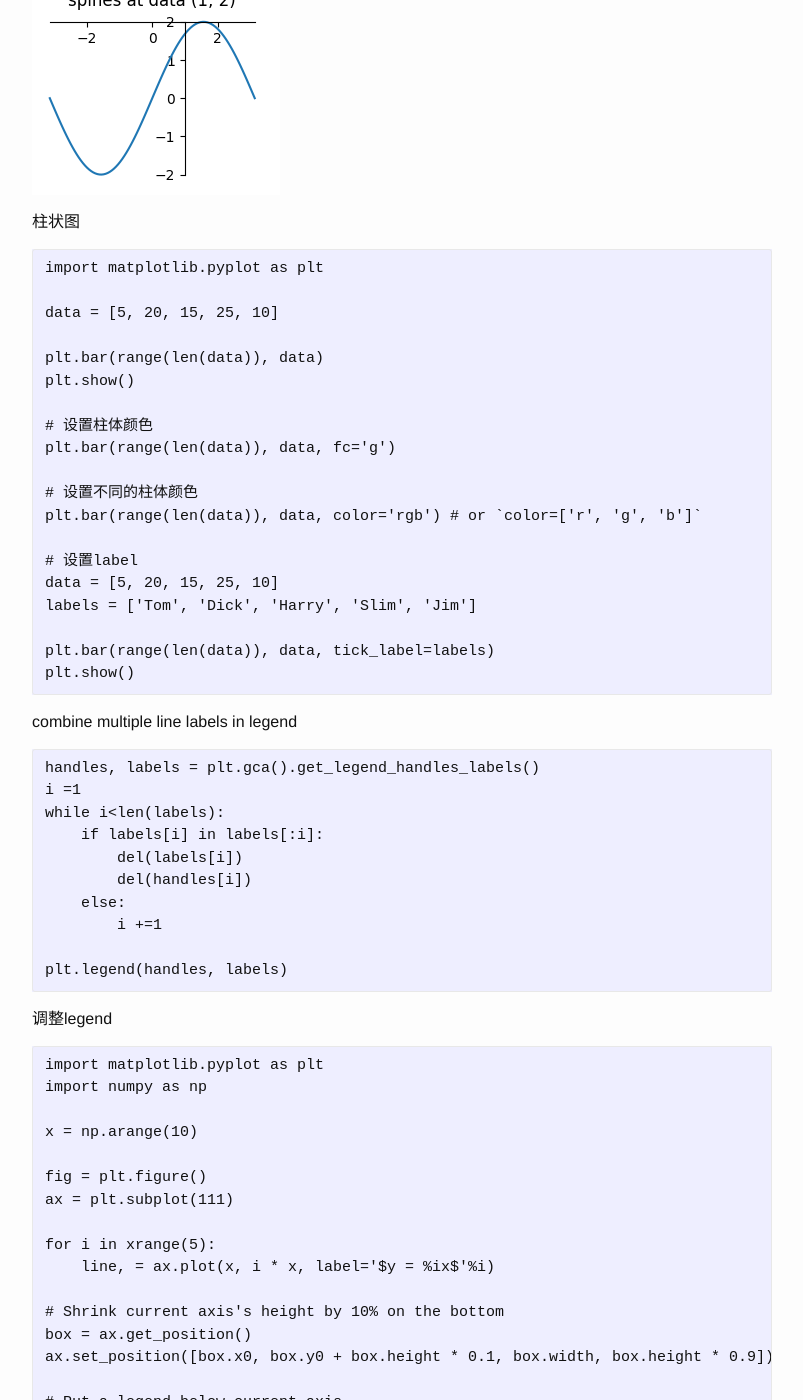
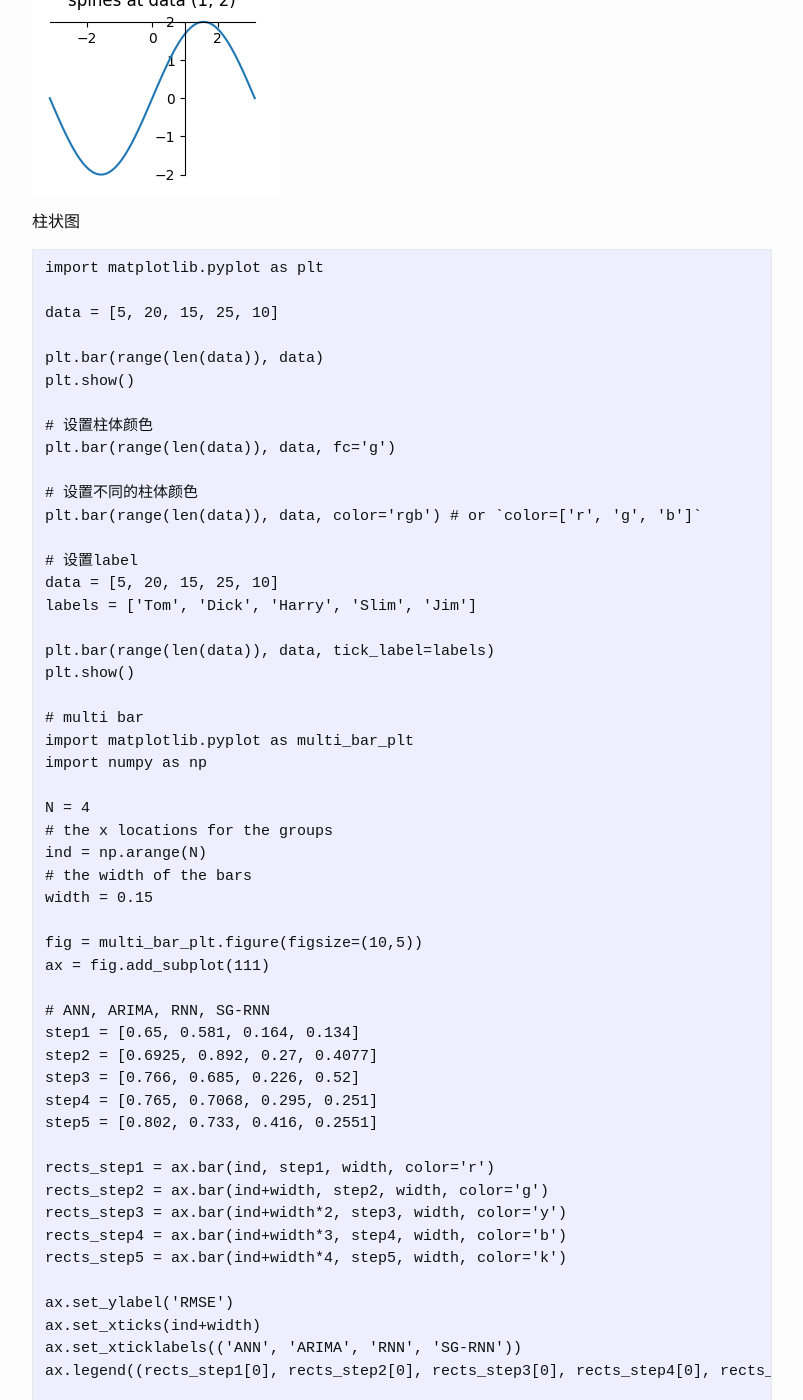
Before and after one commit to josephstalin117/josephstalin117.github.io, a Jekyll site: the page built from _posts/2018-6-24-Matplotlib.markdown, in a window 1280 px wide and 1400 px high, scrolled down 3563 px. Shown: the whole window, without its empty margins (238-1041 px from the left). Built offline with Jekyll 4.4.1, drawn with Linux system fonts in a browser that asks for light colours; some of the changed text lies outside the part shown.

Commit message:
edit matplotlib multi bars

````diff
--- a/_posts/2018-6-24-Matplotlib.markdown
+++ b/_posts/2018-6-24-Matplotlib.markdown
@@ -165,6 +165,40 @@ labels = ['Tom', 'Dick', 'Harry', 'Slim', 'Jim']
 
 plt.bar(range(len(data)), data, tick_label=labels)
 plt.show()
+
+# multi bar
+import matplotlib.pyplot as multi_bar_plt
+import numpy as np
+
+N = 4
+# the x locations for the groups
+ind = np.arange(N)
+# the width of the bars
+width = 0.15
+
+fig = multi_bar_plt.figure(figsize=(10,5))
+ax = fig.add_subplot(111)
+
+# ANN, ARIMA, RNN, SG-RNN
+step1 = [0.65, 0.581, 0.164, 0.134]
+step2 = [0.6925, 0.892, 0.27, 0.4077]
+step3 = [0.766, 0.685, 0.226, 0.52]
+step4 = [0.765, 0.7068, 0.295, 0.251]
+step5 = [0.802, 0.733, 0.416, 0.2551]
+
+rects_step1 = ax.bar(ind, step1, width, color='r')
+rects_step2 = ax.bar(ind+width, step2, width, color='g')
+rects_step3 = ax.bar(ind+width*2, step3, width, color='y')
+rects_step4 = ax.bar(ind+width*3, step4, width, color='b')
+rects_step5 = ax.bar(ind+width*4, step5, width, color='k')
+
+ax.set_ylabel('RMSE')
+ax.set_xticks(ind+width)
+ax.set_xticklabels(('ANN', 'ARIMA', 'RNN', 'SG-RNN'))
+ax.legend((rects_step1[0], rects_step2[0], rects_step3[0], rects_step4[0], rects_step5[0]), ('Step1', 'Step2', 'Step3', 'Step4', 'Step5'))
+
+multi_bar_plt.show()
+
 ```
 
 combine multiple line labels in legend
````
